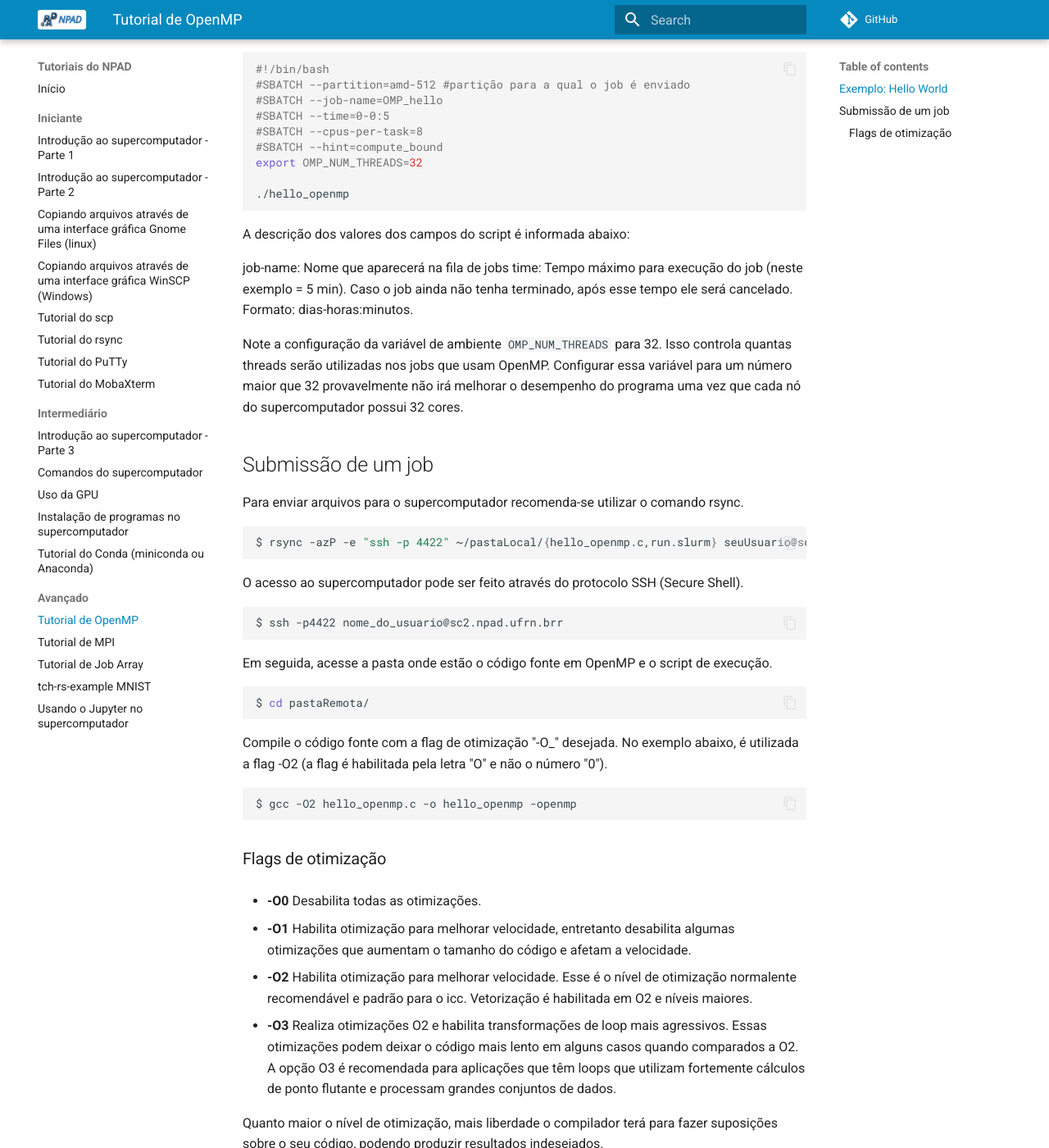
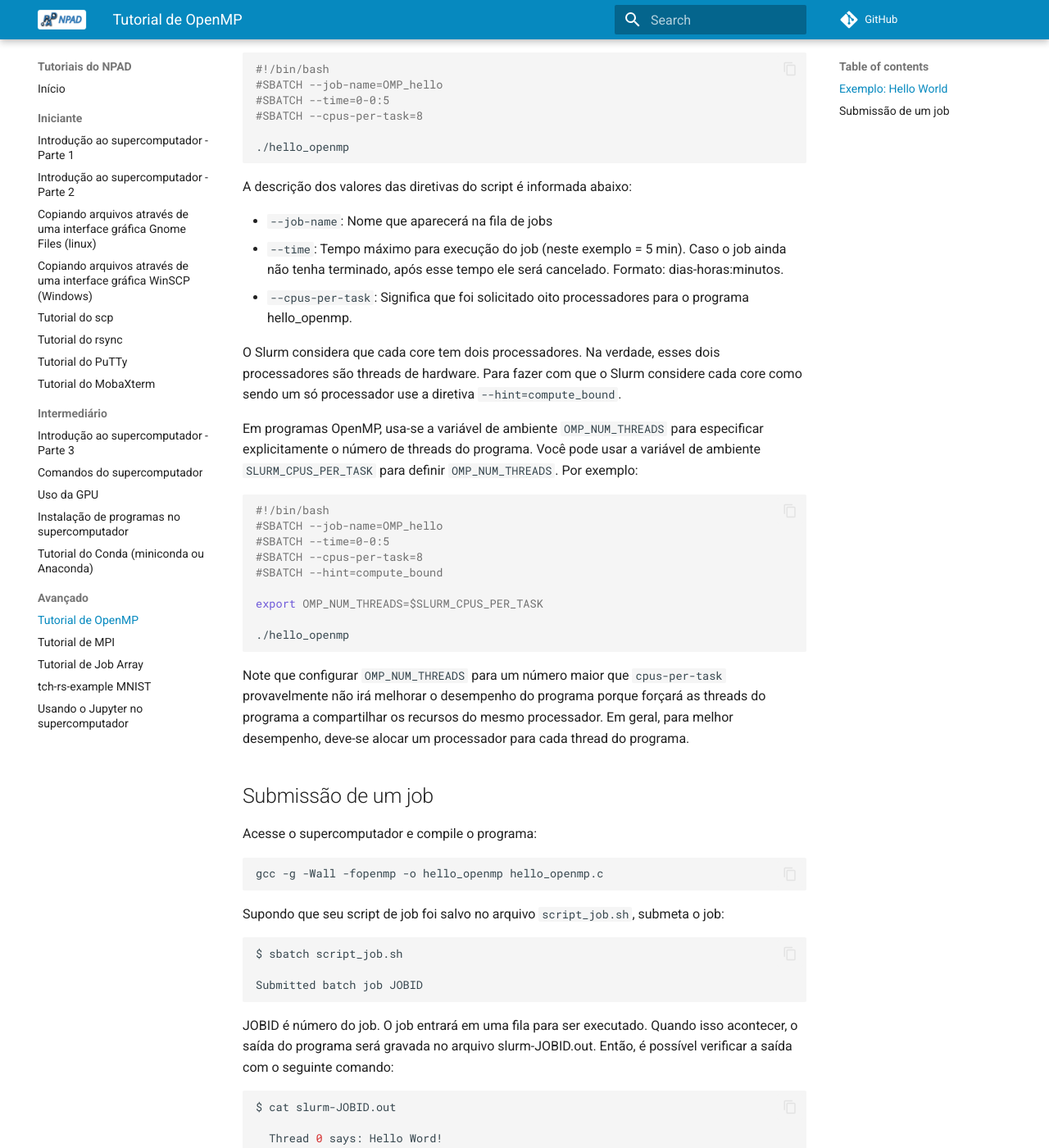
Before and after one commit to NPAD-UFRN/Tutorials, an MkDocs documentation site: the page built from docs/advanced/openmp_tutorial.md, in a window 1280 px wide and 1400 px high, scrolled down 925 px. Shown: the whole window at 82% size. Built offline with MkDocs 1.6.1 and Material for MkDocs 9.7.7, drawn with Linux system fonts in a browser that asks for light colours; comment, search, counter and statistics services are not loaded; some of the changed text lies outside the part shown.

Commit message:
Update openmp_tutorial.md

````diff
--- a/docs/advanced/openmp_tutorial.md
+++ b/docs/advanced/openmp_tutorial.md
@@ -27,74 +27,61 @@ int main (int argc, char *argv[])
 }
 ```
 
-Em seguida, é necessário escrever um script para executar o programa.
+Em seguida, é necessário escrever um script de job para executar o programa. Por exemplo:
 
 ```bash
 #!/bin/bash
-#SBATCH --partition=amd-512 #partição para a qual o job é enviado
+#SBATCH --job-name=OMP_hello
+#SBATCH --time=0-0:5
+#SBATCH --cpus-per-task=8
+
+./hello_openmp
+```
+
+A descrição dos valores das diretivas do script é informada abaixo:
+
+- ``--job-name``: Nome que aparecerá na fila de jobs
+- ``--time``: Tempo máximo para execução do job (neste exemplo = 5 min). Caso o job ainda não tenha terminado, após esse tempo ele será cancelado. Formato: dias-horas:minutos.
+- ``--cpus-per-task``: Significa que foi solicitado oito processadores para o programa hello_openmp.
+
+O Slurm considera que cada core tem dois processadores. Na verdade, esses dois processadores são threads de hardware. Para fazer com que o Slurm considere cada core como sendo um só processador use a diretiva ``--hint=compute_bound``.
+
+Em programas OpenMP, usa-se a variável de ambiente `OMP_NUM_THREADS` para especificar explicitamente o número de threads do programa. Você pode usar a variável de ambiente `SLURM_CPUS_PER_TASK` para definir `OMP_NUM_THREADS`. Por exemplo:
+
+```bash
+#!/bin/bash
 #SBATCH --job-name=OMP_hello
 #SBATCH --time=0-0:5
 #SBATCH --cpus-per-task=8
 #SBATCH --hint=compute_bound
-export OMP_NUM_THREADS=32
+
+export OMP_NUM_THREADS=$SLURM_CPUS_PER_TASK
 
 ./hello_openmp
 ```
 
-A descrição dos valores dos campos do script é informada abaixo:
-
-job-name: Nome que aparecerá na fila de jobs
-time: Tempo máximo para execução do job (neste exemplo = 5 min). Caso o job ainda não tenha terminado, após esse tempo ele será cancelado. Formato: dias-horas:minutos.
-
-Note a configuração da variável de ambiente `OMP_NUM_THREADS` para 32. Isso controla quantas threads serão utilizadas nos jobs que usam OpenMP. Configurar essa variável para um número maior que 32 provavelmente não irá melhorar o desempenho do programa uma vez que cada nó do supercomputador possui 32 cores.
+Note que configurar `OMP_NUM_THREADS` para um número maior que `cpus-per-task` provavelmente não irá melhorar o desempenho do programa porque forçará as threads do programa a compartilhar os recursos do mesmo processador. Em geral, para melhor desempenho, deve-se alocar um processador para cada thread do programa.
 
 ## Submissão de um job
 
-Para enviar arquivos para o supercomputador recomenda-se utilizar o comando rsync.
+Acesse o supercomputador e compile o programa:
 
 ```bash
-$ rsync -azP -e "ssh -p 4422" ~/pastaLocal/{hello_openmp.c,run.slurm} seuUsuario@sc2.npad.ufrn.brr:~/pastaRemota
+gcc -g -Wall -fopenmp -o hello_openmp hello_openmp.c
 ```
 
-O acesso ao supercomputador pode ser feito através do protocolo SSH (Secure Shell).
+Supondo que seu script de job foi salvo no arquivo ``script_job.sh``, submeta o job:
 
 ```bash
-$ ssh -p4422 nome_do_usuario@sc2.npad.ufrn.brr
+$ sbatch script_job.sh
+
+Submitted batch job JOBID
 ```
 
-Em seguida, acesse a pasta onde estão o código fonte em OpenMP e o script de execução.
+JOBID é número do job. O job entrará em uma fila para ser executado. Quando isso acontecer, o saída do programa será gravada no arquivo slurm-JOBID.out. Então, é possível verificar a saída com o seguinte comando:
 
 ```bash
-$ cd pastaRemota/
-```
-
-Compile o código fonte com a flag de otimização "-O_" desejada. No exemplo abaixo, é utilizada a flag -O2 (a flag é habilitada pela letra "O" e não o número "0").
-
-```bash
-$ gcc -O2 hello_openmp.c -o hello_openmp -openmp
-```
-
-### Flags de otimização
-
-- **-O0** Desabilita todas as otimizações.
-
-- **-O1** Habilita otimização para melhorar velocidade, entretanto desabilita  algumas otimizações que aumentam o tamanho do código e afetam a velocidade.
-
-- **-O2** Habilita otimização para melhorar velocidade. Esse é o nível de otimização normalente recomendável e padrão para o icc. Vetorização é habilitada em O2 e níveis maiores.
-- **-O3** Realiza otimizações O2 e habilita transformações de loop mais agressivos. Essas otimizações podem deixar o código mais lento em alguns casos quando comparados a O2. A opção O3 é recomendada para aplicações que têm loops que utilizam fortemente cálculos de ponto flutante e processam grandes conjuntos de dados.
-
-Quanto maior o nível de otimização, mais liberdade o compilador terá para fazer suposições sobre o seu código, podendo produzir resultados indesejados.
-
-Submeta o job.
-
-```bash
-$ sbatch run.slurm
-```
-
-O job entrará em uma fila para ser executado. Quando isso acontecer, será possível verificar as saídas que foram salvas nos arquivos configurados nas tags "--output" e "--error".
-
-```bash
-$ cat slurm.out
+$ cat slurm-JOBID.out
 
   Thread 0 says: Hello Word!
 
````
Also changed, not shown: other parts of docs/advanced/openmp_tutorial.md (+1 -1 lines).
